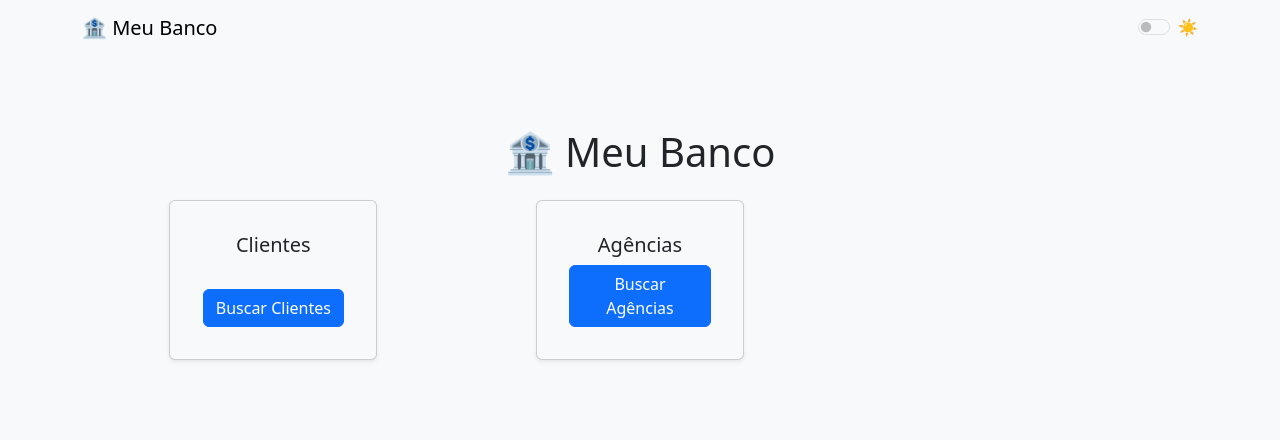
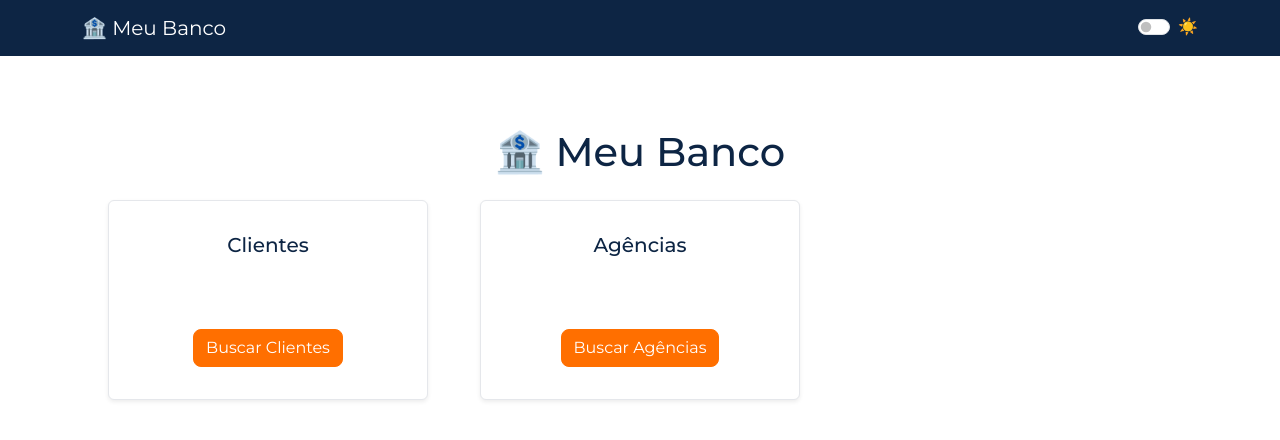
Before and after one commit to guipm2/projeto_banco_banestes, a React (Vite) app: page / in a window 1280 px wide. Shown: the top 440 px of the page. Built offline with nearby package versions, Linux system fonts and the light colour scheme.

Commit message:
estilização
adição de paleta de cores e algumas modificações estéticas

```diff
--- a/index.html
+++ b/index.html
@@ -3,6 +3,9 @@
   <head>
     <meta charset="UTF-8" />
     <meta name="viewport" content="width=device-width, initial-scale=1.0" />
+    <link rel="preconnect" href="https://fonts.googleapis.com">
+    <link rel="preconnect" href="https://fonts.gstatic.com" crossorigin>
+    <link href="https://fonts.googleapis.com/css2?family=Montserrat:ital,wght@0,100..900;1,100..900&display=swap" rel="stylesheet">
     <title>Meu Banco</title>
   </head>
   <body>
--- a/src/pages/LandingPage.tsx
+++ b/src/pages/LandingPage.tsx
@@ -13,9 +13,9 @@ const LandingPage: React.FC = () => {
   return (
     <Container className="py-5">
       <h1 className="text-center mb-4">🏦 Meu Banco</h1>
-      <Row xs={1} sm={2} md={2} lg={3} className="g-2">
+      <Row xs={1} sm={2} md={2} lg={3} className="landing-row">
         {options.map((opt) => (
-          <Col key={opt.to}>
+          <Col key={opt.to} className="landing-col">
             <Card className="landing-card h-100 shadow-sm">
               <Card.Body className="d-flex flex-column">
                 <Card.Title className="text-center">{opt.title}</Card.Title>
--- a/src/pages/PaginaCliente.tsx
+++ b/src/pages/PaginaCliente.tsx
@@ -57,7 +57,7 @@ const PaginaCliente: React.FC = () => {
             </Col>
             <Col className="text-end">
               <Link to="/">
-                <Button variant="secondary" size="sm">
+                <Button variant="secondary" size="sm" className="btn-back">
                   ← Voltar
                 </Button>
               </Link>
--- a/src/styles/global.css
+++ b/src/styles/global.css
@@ -1,40 +1,173 @@
-:root[data-bs-theme="light"] {
-  --bs-body-bg: #f8f9fa;
-  --bs-body-color: #212529;
-  --bs-primary: #910dfd;
-  --bs-secondary: #6c757d;
-  --bs-success: #198754;
-  --bs-info: #0dcaf0;
-  --bs-warning: #ffc107;
-  --bs-danger: #dc3545;
-  --bs-light: #f8f9fa;
-  --bs-dark: #212529;
+/* src/styles/global.css */
+
+
+:root {
+  /* Paleta principal */
+  --bs-primary: #0d2544;          /* azul escuro do header */
+  --bs-secondary: #f3f4f6;        /* cinza de fundo claro */
+  --bs-accent-light: #ff6f00;     /* laranja */
+  --bs-accent: var(--bs-accent-light); /* accent no modo claro */
+  --bs-success: #16a34a;          /* verde */
+  --bs-danger: #dc2626;           /* vermelho */
+
+  /* Fundo e texto */
+  --bs-body-bg: #ffffff;
+  --bs-body-color: #0d2544;
+
+  /* Cards */
+  --card-bg: #ffffff;
+  --card-border-color: #e5e7eb;   /* cinza suave */
 }
 
-:root[data-bs-theme="dark"] {
-  --bs-body-bg: #0c0c0c;
-  --bs-body-color: #e9ecef;
-  --bs-primary: #0d6efd;
-  --bs-secondary: #6c757d;
-  --bs-success: #198754;
-  --bs-info: #0dcaf0;
-  --bs-warning: #ffc107;
-  --bs-danger: #dc3545;
-  --bs-light: #f8f9fa;
-  --bs-dark: #212529;
+/* Dark mode */
+[data-bs-theme="dark"] {
+  --bs-body-bg: #1f2937;
+  --bs-body-color: #f3f4f6;
+  --bs-secondary: #374151;
+  --card-bg: #111827;
+  --card-border-color: #4b5563;
+
+  /* accent vira verde no dark */
+  --bs-accent: var(--bs-success);
 }
 
+/* Tipografia básica */
 body {
   background-color: var(--bs-body-bg);
-  color: var(--bs-body-color, inherit);
+  color: var(--bs-body-color);
+  font-family: 'Montserrat', sans-serif;
 }
 
+/* Navbar */
+.navbar {
+  background-color: var(--bs-primary) !important;
+}
+.navbar-brand,
+.navbar-nav .nav-link {
+  color: #fff !important;
+  transition: color 0.2s;
+}
+.navbar-nav .nav-link:hover {
+  color: var(--bs-accent) !important;
+  text-decoration: none !important;
+}
+
+/* Links padrão */
+a {
+  color: var(--bs-accent);
+  text-decoration: none;
+  transition: color 0.2s;
+}
+a:hover {
+  color: var(--bs-success);
+  text-decoration: none;
+}
+
+/* Cards */
+.card {
+  background-color: var(--card-bg);
+  border: 1px solid var(--card-border-color);
+  transition: transform 0.2s ease, box-shadow 0.2s ease;
+}
+.card:hover {
+  transform: translateY(-4px);
+  box-shadow: 0 8px 16px rgba(0,0,0,0.1);
+}
+
+/* Botões primários (accent no claro, success no dark) */
+.btn-primary {
+  background-color: var(--bs-accent);
+  border-color: var(--bs-accent);
+  color: #fff;
+  border-radius: 0.5rem;
+  transition: background-color 0.2s, box-shadow 0.2s;
+}
+/* Hover no modo claro: verde sucesso */
+:not([data-bs-theme="dark"]) .btn-primary:hover {
+  background-color: var(--bs-success);
+  border-color: var(--bs-success);
+}
+/* Hover no modo escuro: laranja */
+[data-bs-theme="dark"] .btn-primary:hover {
+  background-color: var(--bs-accent-light);
+  border-color: var(--bs-accent-light);
+}
+
+/* Botões “Voltar” seguindo o mesmo esquema, mas sólidos */
+.btn-back {
+  /* claro: laranja fundo, texto branco */
+  background-color: var(--bs-accent-light);
+  border-color: var(--bs-accent-light);
+  color: #fff;
+  border-radius: 0.5rem;
+  transition: background-color 0.2s;
+}
+/* Hover no modo claro: troca para verde */
+:not([data-bs-theme="dark"]) .btn-back:hover {
+  background-color: var(--bs-success);
+  border-color: var(--bs-success);
+}
+/* Dark: botão inicia verde */
+[data-bs-theme="dark"] .btn-back {
+  background-color: var(--bs-success);
+  border-color: var(--bs-success);
+  color: #fff;
+}
+/* Hover no modo escuro: troca para laranja */
+[data-bs-theme="dark"] .btn-back:hover {
+  background-color: var(--bs-accent-light);
+  border-color: var(--bs-accent-light);
+}
+
+/* Botões secundários */
+.btn-secondary {
+  background-color: var(--bs-secondary);
+  border-color: var(--bs-secondary);
+  color: var(--bs-body-color);
+}
+.btn-secondary:hover {
+  background-color: #e2e2e2;
+  border-color: #e2e2e2;
+}
+
+/* Hover em linhas da lista de clientes: apenas o nome em negrito/colorido */
+.table-hover tbody tr:hover td:first-child {
+  font-weight: 600;
+}
+[data-bs-theme="dark"] .table-hover tbody tr:hover td:first-child a {
+  color: var(--bs-accent-light);
+}
+
+/* Formulários */
+.form-control {
+  border-radius: 0.5rem;
+  border-color: var(--card-border-color);
+}
+.form-control:focus {
+  border-color: var(--bs-accent);
+  box-shadow: 0 0 0 0.2rem rgba(255,111,0,0.25);
+}
+
+/* LandingPage */
+.landing-row {
+  margin-left: -0.75rem;
+  margin-right: -0.75rem;
+}
+.landing-col {
+  padding-left: 0.75rem;
+  padding-right: 0.75rem;
+  margin-bottom: 1rem;
+}
 .landing-card {
-  min-height: 8rem;
+  min-height: 200px;
   display: flex;
   flex-direction: column;
-  max-width: 13rem;
+  max-width: 20rem;
   margin-left: auto;
   margin-right: auto;
   padding: 1rem;
 }
+
+/* Espaçamentos rápidos */
+.mb-4 { margin-bottom: 1.5rem !important; }
+.py-5 { padding-top: 3rem !important; padding-bottom: 3rem !important; }
```
